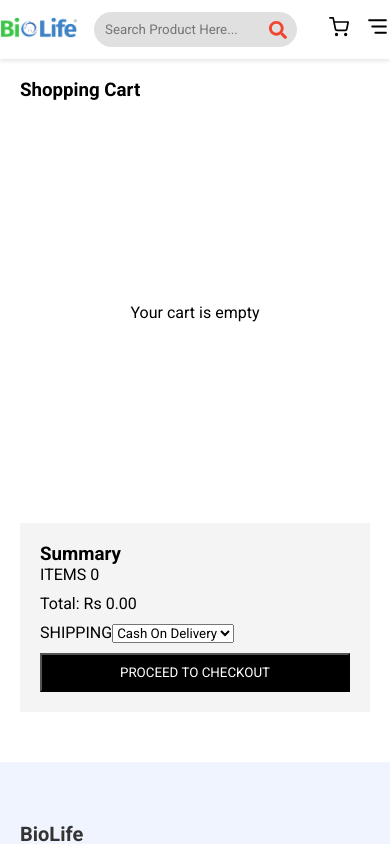
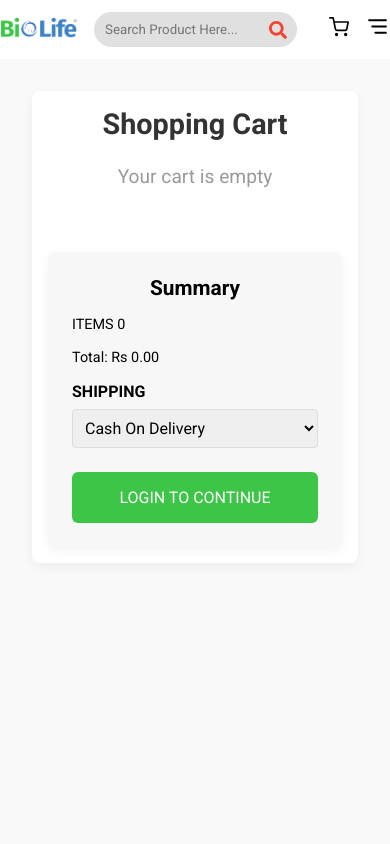
Before and after one commit to NepalTechInnovations/biolifeNew, a React (Vite) app in the folder frontend/: page /cart in a window 390 px wide. Shown: the top 844 px of the page. Built offline with nearby package versions, Linux system fonts and the light colour scheme.

Commit message:
modifed cart.jsx page and change the discount off

```diff
--- a/frontend/src/pages/cart/Cart.jsx
+++ b/frontend/src/pages/cart/Cart.jsx
@@ -14,16 +14,16 @@ const Cart = () => {
 
     const handleCheckout = () => {
         if (!auth.user) {
-            navigate('/login');
+            navigate('/login');  // Redirect to login if not authenticated
         } else {
-            navigate('/checkout');
+            navigate('/checkout');  // Proceed to checkout if authenticated
         }
     };
 
     return (
         <div className="cart">
-            <div className="container">
-                <h3>Shopping Cart</h3>
+            <div className="container shadowTest">
+                <h3 className='Cartheading'>Shopping Cart</h3>
                 <div className="cartContainer">
                     <div className="cartItems">
                         {cart.length > 0 ? (
@@ -35,13 +35,13 @@ const Cart = () => {
                                         className="cartItemImg"
                                     />
                                     <div className="cartItemDetails">
-                                        <p>{item.name || 'Unknown Product'}</p>
-                                        <div className="quantityControl">
-                                            <button onClick={() => decrementQuantity(item._id)}>-</button>
-                                            <span>{item.quantity || 0}</span>
-                                            <button onClick={() => incrementQuantity(item._id)}>+</button>
-                                        </div>
-                                        <p>Rs {Number(item.salePrice || 0).toFixed(2)}</p>
+                                        <h2 className='cartProductName'>{item.name || 'Unknown Product'}</h2>
+                                        <h4 className='cartPrice'>Rs {Number(item.salePrice || 0).toFixed(2)}</h4>
+                                    </div>
+                                    <div className="quantityControl">
+                                        <button onClick={() => decrementQuantity(item._id)}>-</button>
+                                        <span>{item.quantity || 0}</span>
+                                        <button onClick={() => incrementQuantity(item._id)}>+</button>
                                     </div>
                                     <button className="removeItem" onClick={() => removeFromCart(item._id)}><MdDeleteForever /></button>
                                 </div>
@@ -60,7 +60,13 @@ const Cart = () => {
                                 <option>Cash On Delivery</option>
                                 {/* <option>Khalti</option> */}
                             </select>
-                            <button className="checkoutBtn" onClick={handleCheckout}>PROCEED TO CHECKOUT</button>
+
+                            {/* Conditionally render button based on user authentication */}
+                            {auth.user ? (
+                                <button className="checkoutBtn" onClick={handleCheckout}>PROCEED TO CHECKOUT</button>
+                            ) : (
+                                <button className="checkoutBtn" onClick={() => navigate('/login')}>LOGIN TO CONTINUE</button>
+                            )}
                         </div>
                     </div>
                 </div>
--- a/frontend/src/pages/cart/cart.css
+++ b/frontend/src/pages/cart/cart.css
@@ -1,85 +1,255 @@
 .cart {
-  padding: 20px;
+  padding: 2rem;
+  background-color: #f9f9f9;
+  min-height: 100vh;
 }
 
+.shadowTest {
+  /* max-width: 1200px; */
+  margin: 0 auto;
+  padding: 1rem;
+  background: #fff;
+  border-radius: 8px;
+  box-shadow: 0 4px 12px rgba(0, 0, 0, 0.05);
+}
+
+.Cartheading{
+  font-size: 1.8rem;
+  margin-bottom: 1.5rem;
+  color: #333;
+  text-align: center;
+}
+
+.cartProductName{
+  font-size: 20px;
+  color: #333;
+
+}
+.cartPrice{
+  font-size: 17px;
+  color: gray;
+
+}
+
+/* Cart Container */
 .cartContainer {
   display: flex;
-  justify-content: space-between;
+  flex-wrap: wrap;
+  gap: 2rem;
 }
 
 .cartItems {
-  width: 60%;
+  flex: 1 1 60%;
 }
 
 .cartItem {
   display: flex;
+  align-items: center;
   justify-content: space-between;
-  align-items: center;
-  margin-bottom: 20px;
+  padding: 1rem 0;
+  border-bottom: 1px solid #e5e5e5;
+  position: relative;
+}
+
+.cartItem:last-child {
+  border-bottom: none;
 }
 
 .cartItemImg {
-  width: 100px;
+  width: 80px;
+  height: 80px;
+  object-fit: cover;
+  border-radius: 8px;
 }
 
 .cartItemDetails {
   flex: 1;
-  margin-left: 20px;
+  padding-left: 1rem;
+}
+
+.cartItemDetails p {
+  margin: 0;
+  font-size: 1.2rem;
+  color: #555;
+}
+
+/* Quantity Control with Circular Buttons */
+.quantityControl {
+  display: flex;
+  align-items: center;
+  gap: 0.5rem;
+  margin-top: 0.5rem;
+  position: absolute;
+  right: 4rem;
+  top: 50%;
+  transform: translateY(-92%);
+}
+
+.quantityControl button {
+  background-color: #ddd;
+  border: none;
+  padding: 0.5rem;
+  font-size: 1.2rem;
+  border-radius: 50%;
+  width: 25px;
+  height: 25px;
+  display: flex;
+  justify-content: center;
+  align-items: center;
+  cursor: pointer;
+  transition: background-color 0.3s;
+}
+
+.quantityControl button:hover {
+  background-color: #ccc;
+}
+
+.quantityControl span {
+  font-size: 1.2rem;
+}
+
+/* Remove Button */
+.removeItem {
+  background-color: transparent;
+  border: none;
+  font-size: 1.5rem;
+  color: #fc185a;
+  cursor: pointer;
+  position: absolute;
+  right: 0;
+  top: 50%;
+  transform: translateY(-50%);
+}
+
+.removeItem:hover {
+  color: #e6004c;
+}
+
+/* Summary Section */
+.summary {
+  flex: 1 1 30%;
+  background-color: #f7f7f7;
+  padding: 1.5rem;
+  border-radius: 8px;
+  box-shadow: 0 4px 12px rgba(0, 0, 0, 0.05);
+}
+
+.summary h3 {
+  font-size: 1.6rem;
+  margin-bottom: 1rem;
+  text-align: center;
+}
+
+.summaryDetails p {
+  display: flex;
+  justify-content: space-between;
+  margin: 1rem 0;
+  font-size: 1.1rem;
+}
+
+.summaryDetails label {
+  display: block;
+  margin-bottom: 0.5rem;
+  font-weight: 600;
+}
+
+.summaryDetails select {
+  width: 100%;
+  padding: 0.5rem;
+  font-size: 1rem;
+  border-radius: 4px;
+  border: 1px solid #ddd;
+  margin-bottom: 1.5rem;
+}
+
+.checkoutBtn {
+  width: 100%;
+  padding: 1rem;
+  background-color: var(--primaryGreenColor);
+  border: none;
+  color: #fff;
+  font-size: 1.2rem;
+  border-radius: 6px;
+  cursor: pointer;
+}
+
+.checkoutBtn:hover {
+  background-color: #28a745;
 }
 
 .emptyCart {
-  display: flex;
-  flex-direction: column;
-  justify-content: center;
-  align-items: center;
-  height: 50vh;
+  text-align: center;
+  font-size: 1.2rem;
+  color: #999;
 }
 
-.quantityControl {
-  display: flex;
-  align-items: center;
-}
+/* Responsive Design */
+@media (max-width: 1024px) {
+  .cartContainer {
+    flex-direction: column;
+  }
 
-.quantityControl button {
-  width: 30px;
-  height: 30px;
-}
+  .summary {
+    margin-top: 2rem;
+  }
 
-.removeItem {
-  cursor: pointer;
-  background: none;
-  border: none;
-  color: red;
-  font-size: 20px;
-}
+  .cartItem {
+    flex-direction: column;
+    align-items: flex-start;
+  }
 
-.summary {
-  width: 30%;
-  background-color: #f4f4f4;
-  padding: 20px;
-  position: sticky;
-  top: 20px; /* Adjust this value if needed */
-  height: fit-content; /* To avoid stretching it full height */
-}
-
-.summaryDetails p, .summaryDetails label, .summaryDetails input, .summaryDetails select {
-  margin-bottom: 10px;
-}
-
-.checkoutBtn {
-  background-color: black;
-  color: white;
-  padding: 10px;
-  width: 100%;
-  cursor: pointer;
+  .cartItemDetails {
+    padding-left: 0;
+    margin-top: 1rem;
+  }
 }
 
 @media (max-width: 768px) {
-  .cartContainer {
-      flex-direction: column;
+  .cartItemImg {
+    width: 70px;
+    height: 70px;
   }
 
-  .cartItems, .summary {
-      width: 100%;
+  .cartItemDetails p {
+    font-size: 1rem;
+  }
+
+  .summary h3 {
+    font-size: 1.4rem;
+  }
+
+  .summaryDetails p {
+    font-size: 1rem;
+  }
+
+  .checkoutBtn {
+    font-size: 1.1rem;
   }
 }
+
+@media (max-width: 480px) {
+  .cartItemImg {
+    width: 60px;
+    height: 60px;
+  }
+
+  .cartItemDetails p {
+    font-size: 0.9rem;
+  }
+
+  .summary h3 {
+    font-size: 1.3rem;
+  }
+
+  .summaryDetails p {
+    font-size: 0.9rem;
+  }
+
+  .checkoutBtn {
+    font-size: 1rem;
+  }
+
+  h3 {
+    font-size: 1.6rem;
+  }
+}
--- a/frontend/src/pages/products/ProductDetails.jsx
+++ b/frontend/src/pages/products/ProductDetails.jsx
@@ -87,7 +87,9 @@ const ProductDetails = () => {
                             </div>
                             <h4 className='productBrand'> Brand: {product.brand.brandName}</h4>
                             <h4 className='productBrand'>Category: {product.category.categoryName}</h4>
-                            <p className='productDiscount'>{product.discount}% off</p>
+                            <p className='productDiscount'>{Math.floor(product.discount)}% off</p>
+                            {/* <p className='productDiscount'>{Math.round(product.discount)}% off</p> */}
+
                             <button className='cartBtn' onClick={handleAddToCart}>Add to Cart</button>
                         </div>
                     </div>
```
